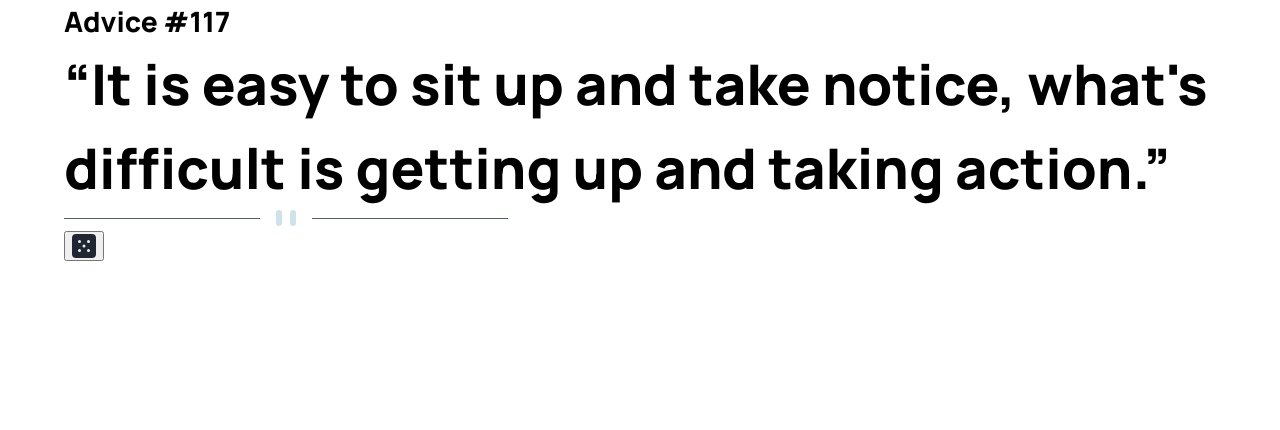
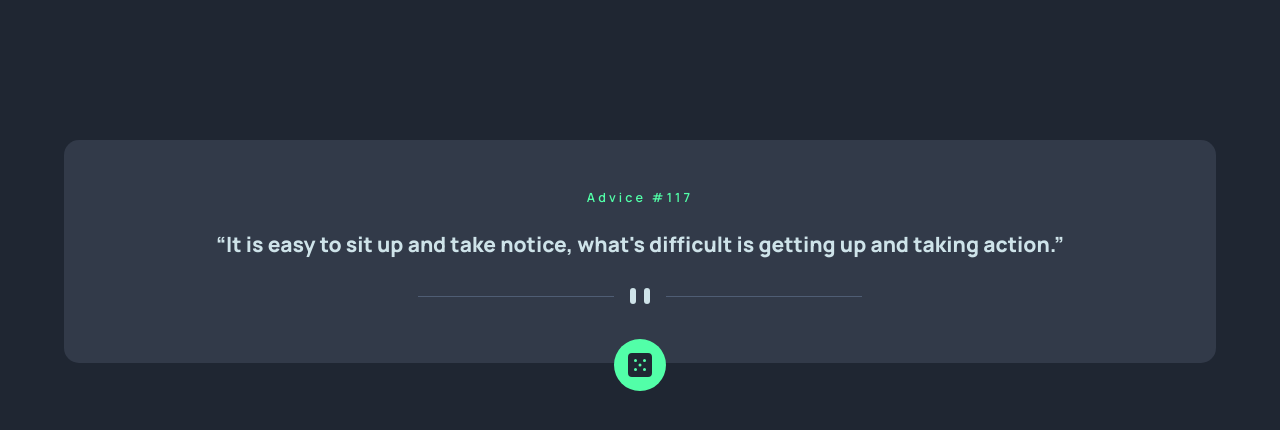
Before and after one commit to JuanMartinRivas/advice-generator-app-main, a website built with Parcel: page index.html in a window 1280 px wide. Built offline with nearby package versions, Linux system fonts and the light colour scheme.

Commit message:
Styling main section

```diff
--- a/app/scss/_fonts.scss
+++ b/app/scss/_fonts.scss
@@ -1,2 +1,2 @@
 //Manrope
-@import url('https://fonts.googleapis.com/css2?family=Manrope:wght@800&display=swap');
+@import url('https://fonts.googleapis.com/css2?family=Manrope:wght@600;800&display=swap');
--- a/app/scss/_global.scss
+++ b/app/scss/_global.scss
@@ -4,6 +4,7 @@ html {
 
 body {
   font-family: "Manrope", sans-serif;
+  background-color: $dark-blue;
 }
 
 .container {
--- /dev/null
+++ b/app/scss/_main.scss
@@ -0,0 +1,50 @@
+main {
+  .card {
+    background-color: $dark-grayish-blue;
+    position: relative;
+    top: 5em;
+    border-radius: 15px;
+    padding: 1.75em 1em 0.25em;
+  }
+
+  .advice-id {
+    font-size: 0.45rem;
+    color: $neon-green;
+    text-align: center;
+    letter-spacing: 0.25em;
+    font-weight: 600;
+  }
+
+  .advice-text {
+    font-size: 0.75rem;
+    color: $light-cyan;
+    text-align: center;
+    margin-top: 1em;
+  }
+  .pattern {
+    margin-top: 1em;
+
+    img {
+      display: block;
+      margin: 0 auto;
+    }
+  }
+
+  .dice-btn {
+    color: $dark-blue;
+    background-color: $neon-green;
+    border: none;
+    border-radius: 100%;
+    padding: 0.5em;
+    position: relative;
+    top: 1.25em;
+    display: block;
+    margin: 0 auto;
+    cursor: pointer;
+    transition: 0.25s;
+
+    &:hover {
+      box-shadow: 0 0 30px 1px $neon-green;
+    }
+  }
+}
--- a/app/scss/style.scss
+++ b/app/scss/style.scss
@@ -4,3 +4,4 @@
 @import 'reset';
 @import 'global';
 //Modules
+@import 'main';
```
